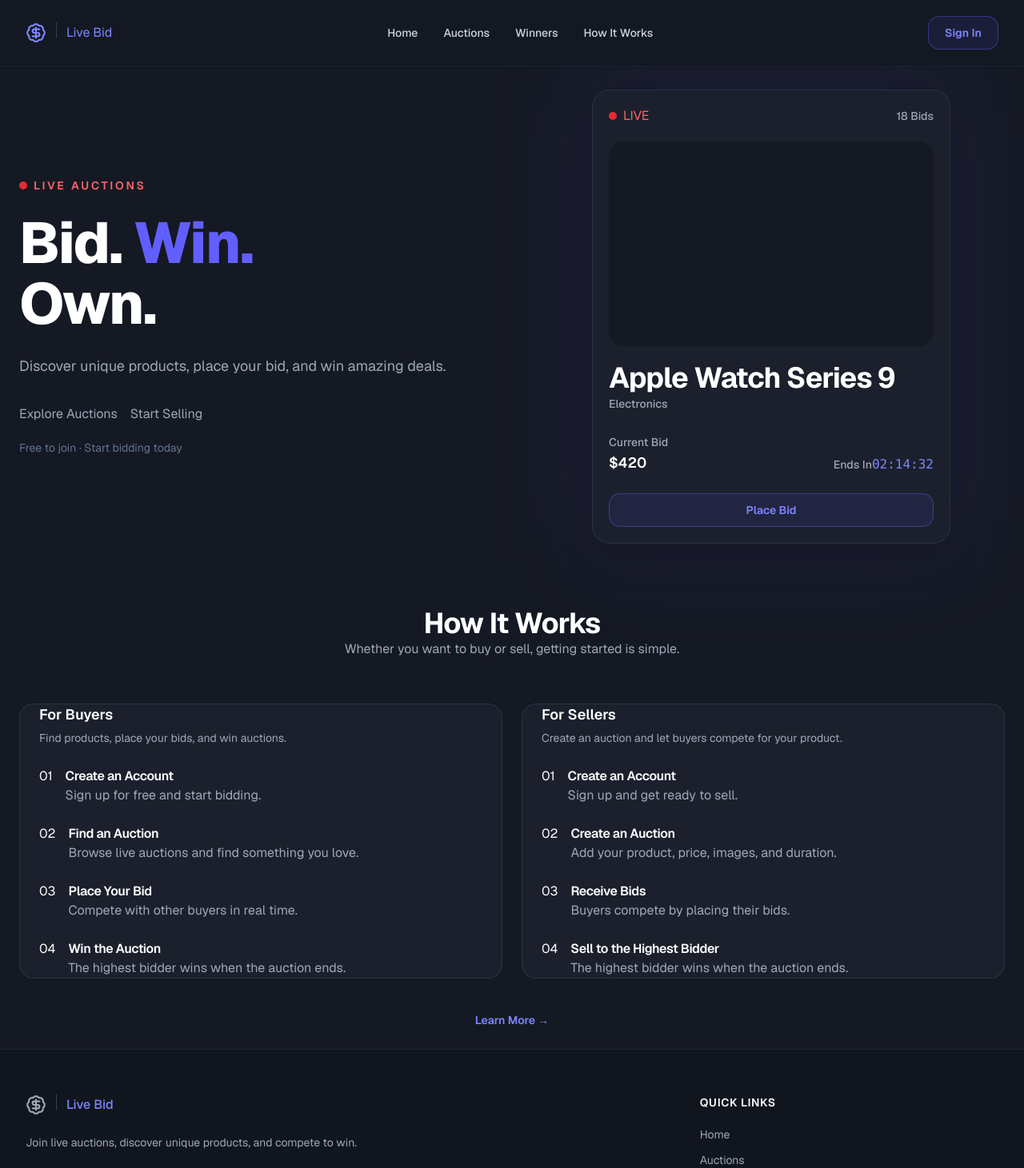
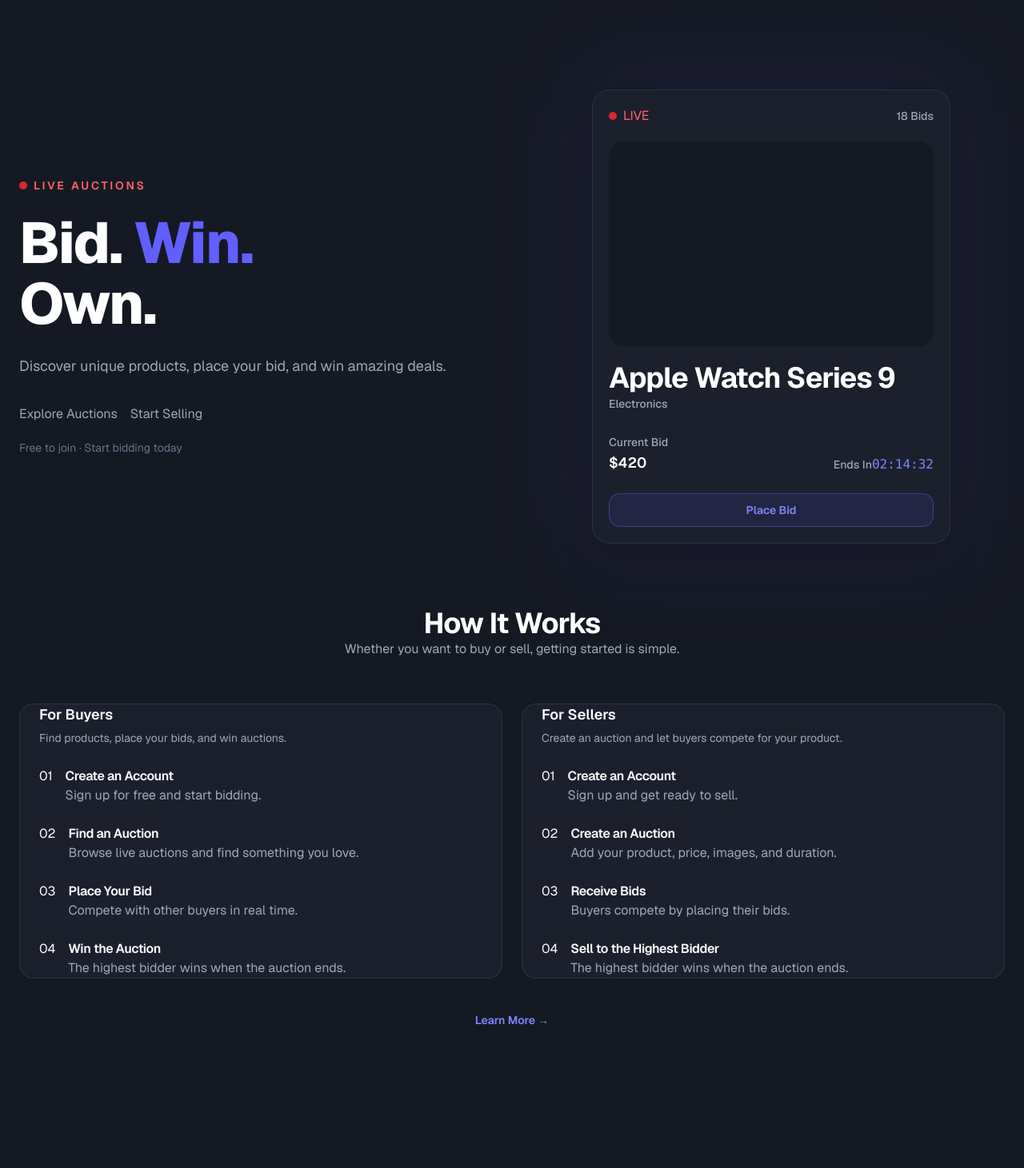
Before and after one commit to homow/live-bid, a Next.js app in the folder clients/web/: page / in a window 1280 px wide. Shown: the top 1461 px of the page at 80% size. After the commit the page ends 1288 px from the top, so only its background shows below. Built offline with nearby package versions, Linux system fonts and the light colour scheme.

Commit message:
cut header and footer to main hayout

```diff
--- a/clients/web/src/app/layout.tsx
+++ b/clients/web/src/app/layout.tsx
@@ -1,12 +1,10 @@
 import "./globals.css";
 import type { Metadata } from "next";
 import { ReactNode } from "react";
-import Header from "@/Components/layout/Header/Header";
-import Footer from "@/Components/layout/Footer/Footer";
 import { Geist } from "next/font/google";
 import { cn } from "@/lib/utils";
 
-const geist = Geist({subsets:['latin'],variable:'--font-sans'});
+const geist = Geist({ subsets: ["latin"], variable: "--font-sans" });
 
 export const metadata: Metadata = {
   title: "live bed",
@@ -15,11 +13,12 @@
 
 export default function RootLayout({ children }: { children: ReactNode }) {
   return (
-    <html lang="en" className={cn("h-full", "antialiased", "font-sans", geist.variable)}>
+    <html
+      lang="en"
+      className={cn("h-full", "antialiased", "font-sans", geist.variable)}
+    >
       <body>
-        <Header />
         <main className="flex-1">{children}</main>
-        <Footer />
       </body>
     </html>
   );
```
